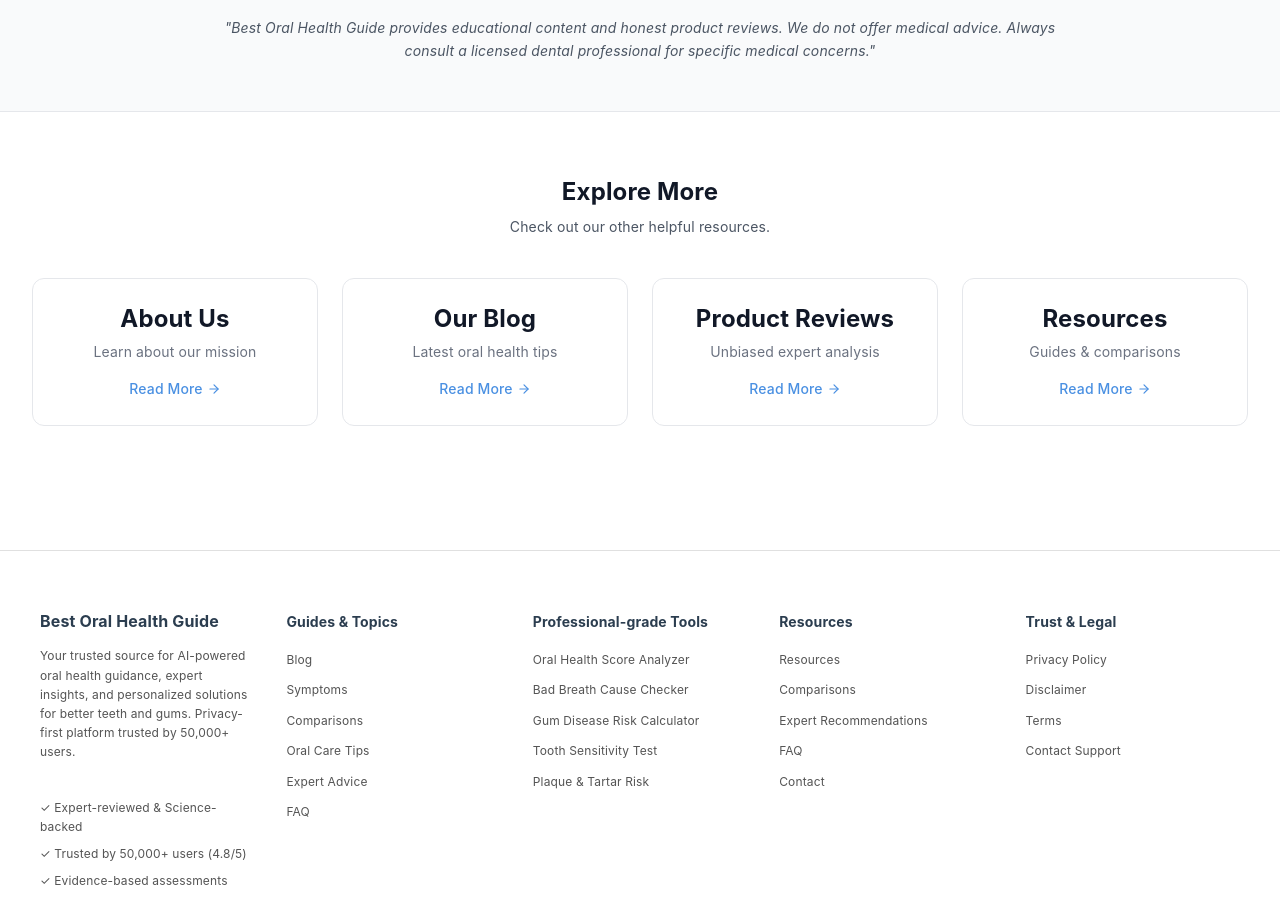
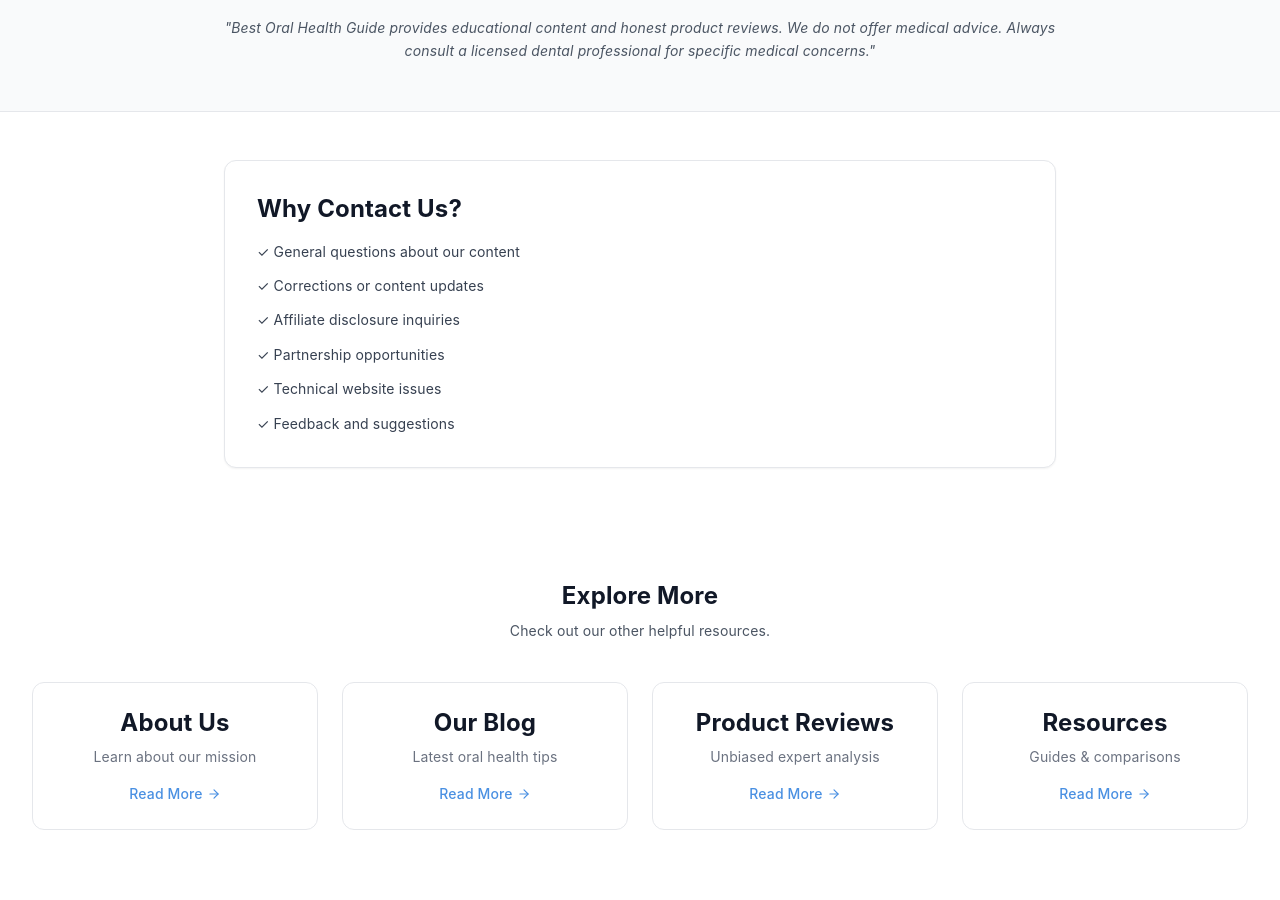
Before and after one commit to shatrudhan1/bestoralhealthguide, a React (Vite) app: page /contact in a window 1280 px wide. Shown: the part 1192-2092 px from the top of the page. Built offline with nearby package versions, Linux system fonts and the light colour scheme.

Commit message:
Add Contact Purpose Section
Added a new section outlining the purposes for contacting us, including general inquiries, corrections, partnership opportunities, and feedback.

```diff
--- a/src/pages/ContactPage.jsx
+++ b/src/pages/ContactPage.jsx
@@ -188,6 +188,24 @@ const ContactPage = () => {
           </div>
         </section>
 
+        {/* Contact Purpose Section */}
+<section className="max-w-4xl mx-auto px-4 sm:px-6 lg:px-8 py-12">
+  <div className="bg-white rounded-xl border border-gray-200 p-8 shadow-sm">
+    <h2 className="text-2xl font-bold text-gray-900 mb-4">
+      Why Contact Us?
+    </h2>
+
+<ul className="space-y-3 text-gray-700">
+  <li>✓ General questions about our content</li>
+  <li>✓ Corrections or content updates</li>
+  <li>✓ Affiliate disclosure inquiries</li>
+  <li>✓ Partnership opportunities</li>
+  <li>✓ Technical website issues</li>
+  <li>✓ Feedback and suggestions</li>
+ </ul>
+</div>
+</section>
+
         {/* Internal Linking / Quick Links */}
         <section className="max-w-7xl mx-auto px-4 sm:px-6 lg:px-8 py-16">
           <div className="text-center mb-10">
```
